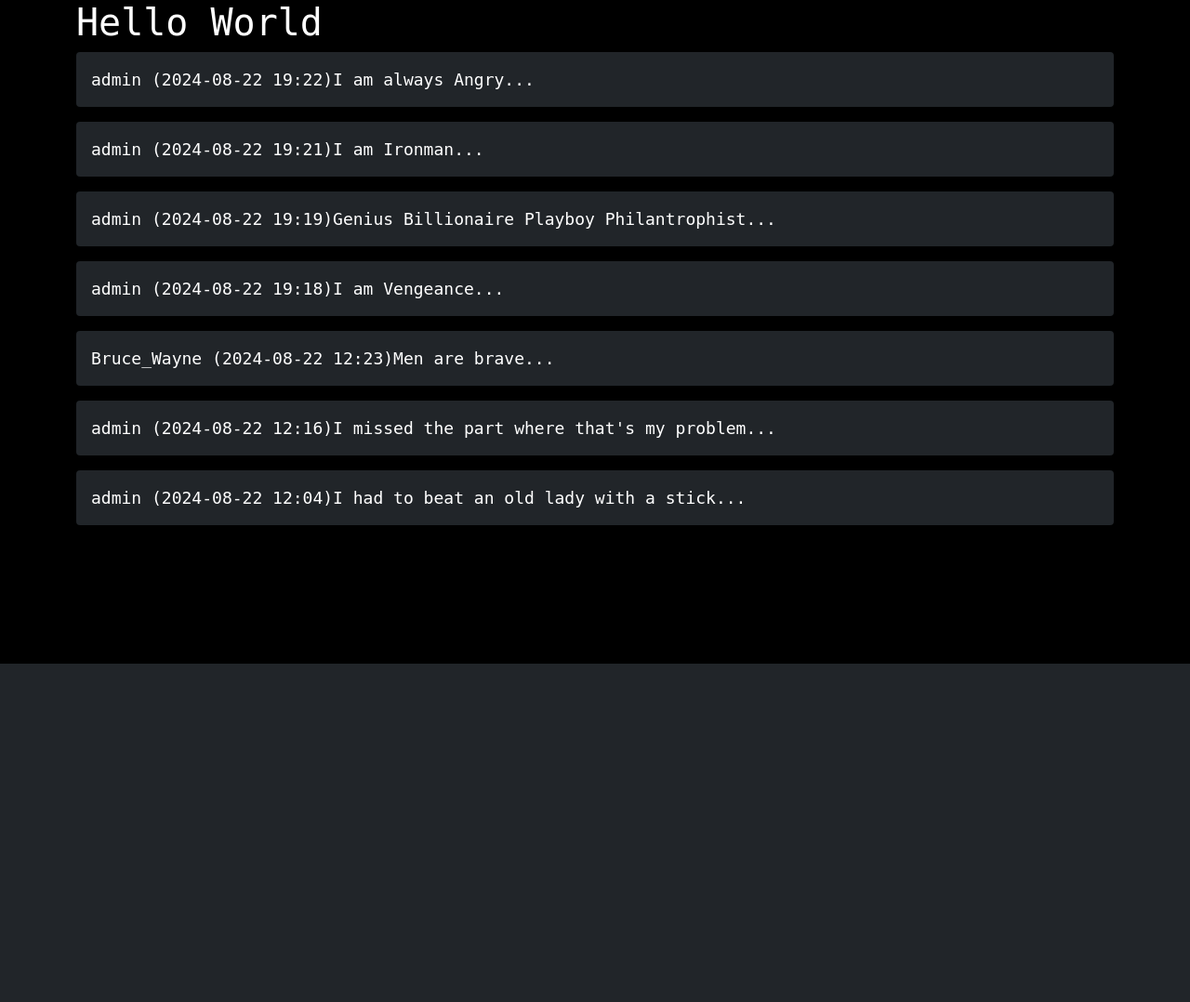
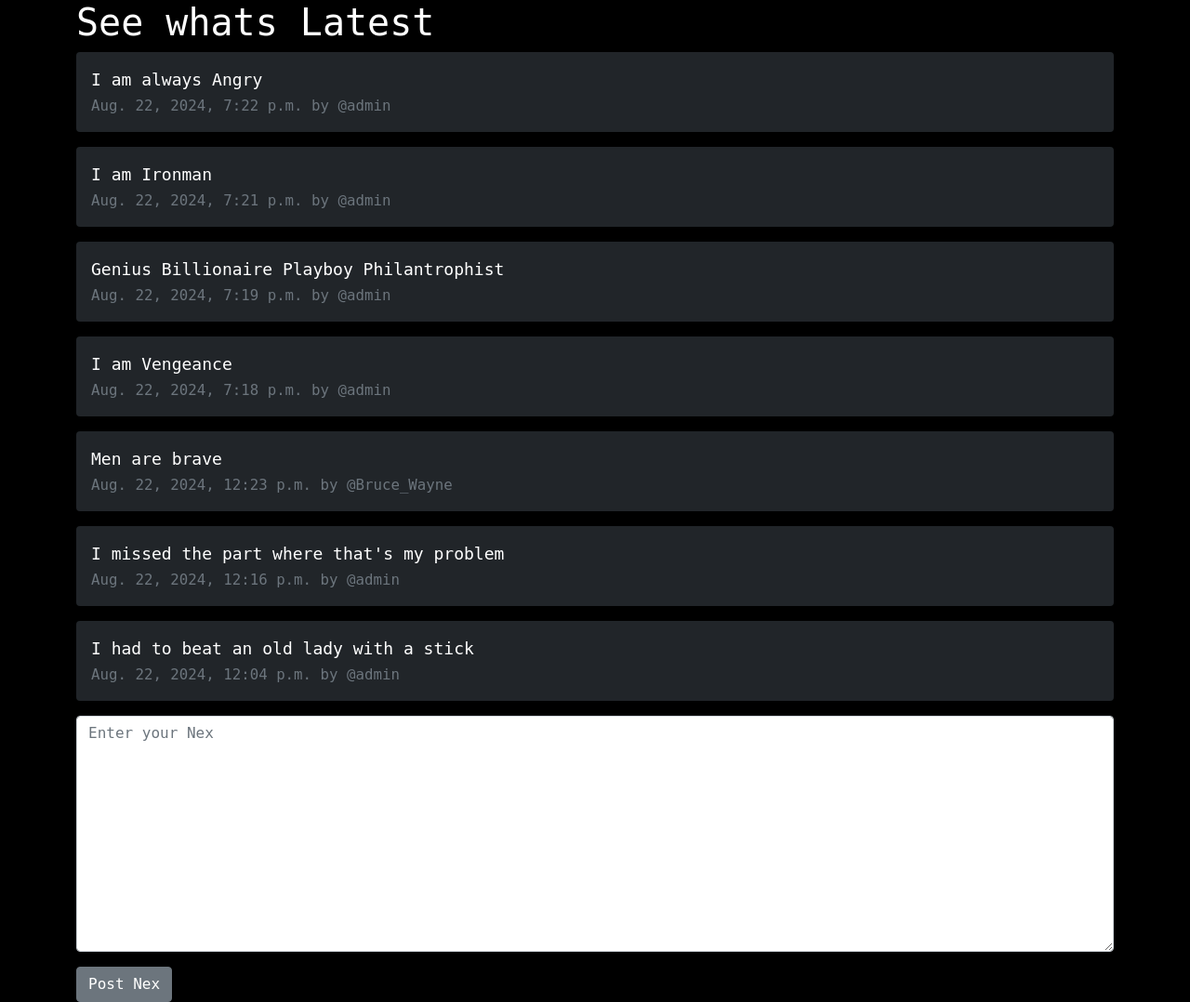
Before and after one commit to DarkmodeAddict/Nexus, a Django app: page / in a window 1280 px wide. Shown: the part 86-1164 px from the top of the page at 93% size. Before the commit the page ends 800 px from the top, so only its background shows below. Run offline with Django 5.2, Linux system fonts and the light colour scheme; a user stored in the database is signed in; data comes from the database, SQL or seed files in the repository; both versions use the stored data as it was after the commit.

Commit message:
Nex Form V0.5

```diff
--- /dev/null
+++ b/nexus/forms.py
@@ -0,0 +1,14 @@
+from django import forms
+from .models import Nux
+
+class NuxForm(forms.ModelForm):
+    body = forms.CharField(required=True, widget=forms.widgets.Textarea(
+        attrs={
+            'placeholder':'Enter your Nex',
+            'class':'form-control',
+        }
+    ), label='')
+
+    class Meta:
+        model = Nux
+        exclude = ('user',)
--- a/nexus/templates/home.html
+++ b/nexus/templates/home.html
@@ -1,11 +1,22 @@
 {% extends 'base.html' %}
 
 {% block content %}
-  <h1> Hello World </h1>
+  <h1> See whats Latest </h1>
 
   {% for nex in nux %}
     <div class='alert bg-dark nex' role='alert'>
-      {{ nex }} <br>
+      {{ nex.body }} <br>
+      <small class="text-muted">
+        {{ nex.created_at }} by @{{ nex.user.username }}
+      </small>
     </div>
   {% endfor %}
+
+  {% if form %}
+    <form method="POST">
+      {% csrf_token %}
+      {{ form.as_p }}
+      <button type="submit" class="btn btn-secondary"> Post Nex </button>
+    </form>
+  {% endif %}
 {% endblock %}
--- a/nexus/views.py
+++ b/nexus/views.py
@@ -1,11 +1,23 @@
 from django.shortcuts import render, redirect
 from django.contrib import messages
 from .models import Profile, Nux
+from .forms import NuxForm
 
 def home(request):
     if request.user.is_authenticated:
+        form = NuxForm(request.POST or None)
+        if request.method == 'POST':
+            if form.is_valid():
+                nex = form.save(commit=False)
+                nex.user = request.user
+                nex.save()
+                messages.success(request, ('Nexed'))
+                return redirect('home')
         nux = Nux.objects.all().order_by('-created_at')
-    return render(request, 'home.html', {'nux': nux})
+        return render(request, 'home.html', {'nux': nux, 'form':form})
+    else:
+        nux = Nux.objects.all().order_by('-created_at')
+        return render(request, 'home.html', {'nux': nux})
 
 def profile_list(request):
     if request.user.is_authenticated:
--- a/static/style.css
+++ b/static/style.css
@@ -29,9 +29,18 @@
     border-radius: 15px;
 }
 
-.banner {
+.banner-bad {
     color: red !important;
     background: rgb(62, 0, 0) !important;
+    border: none;
+    border-radius: 30px;
+    margin-top: 20px;
+    text-align: center;
+    font-size: 20px;
+}
+.banner {
+    color: aqua !important;
+    background: rgb(0, 62, 62) !important;
     border: none;
     border-radius: 30px;
     margin-top: 20px;
```
Also changed, not shown: Logs.md (+4 -0 lines), db.sqlite3.
